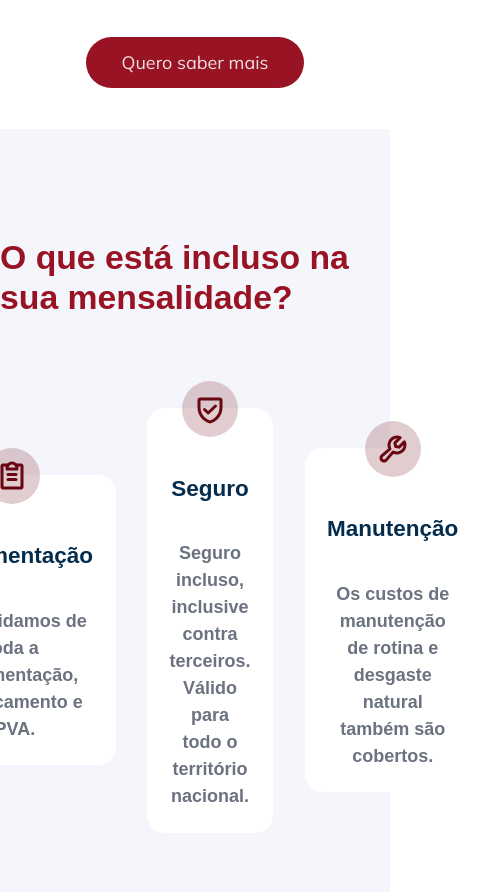
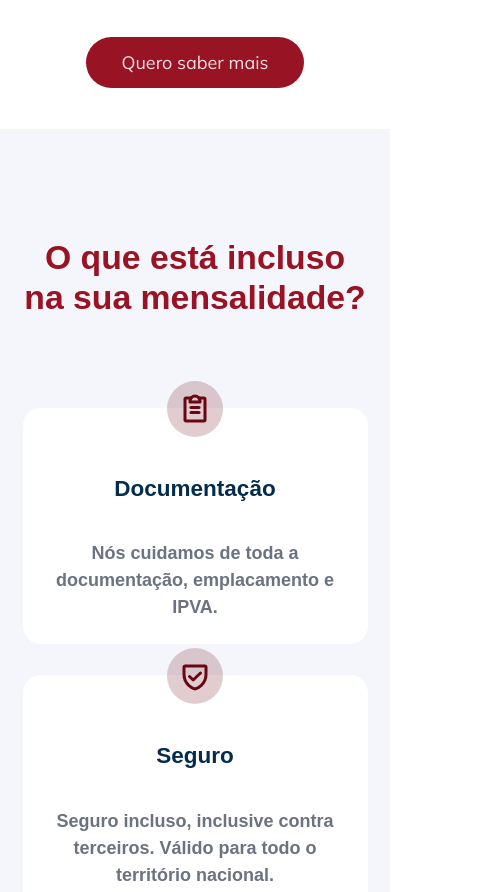
Before and after one commit to FabbSantos/ccv, a website built with Vite: page CCV/index.html in a window 390 px wide. Shown: the part 2424-3316 px from the top of the page, 481 px wide, since content can reach past the window. Built offline with nearby package versions, Linux system fonts and the light colour scheme; files whose address does not match are found by name.

Commit message:
some issues fixed.

```diff
--- a/CCV/index.html
+++ b/CCV/index.html
@@ -137,10 +137,10 @@
 
   <!-- end of the services -->
 
-  <div class="flex flex-col justify-center items-center bg-gray_opacity w-screen">
-    <h2 class="font-bold pt-24 text-3xl text-primary_red">O que está incluso na sua mensalidade?</h2>
+  <div class="flex flex-col justify-center items-center bg-gray_opacity w-screen px-5">
+    <h2 class="text-center font-bold pt-24 text-3xl text-primary_red">O que está incluso na sua mensalidade?</h2>
 
-    <div class="flex flex-row justify-evenly gap-7 items-center lg:max-w-[1400px] pt-20 pb-10">
+    <div class="flex flex-col lg:flex-row justify-evenly gap-7 items-center lg:max-w-[1400px] pt-20 pb-10">
 
       <div class="box rounded-2xl flex flex-col items-center text-center bg-white p-5 lg:max-w-[350px]">
         <img class="-mt-11" src="./assets/documentation.svg" alt="Documentação">
@@ -161,7 +161,7 @@
       </div>
     </div>
 
-    <div class="flex flex-row justify-evenly gap-7 items-center lg:max-w-[1400px] pt-12 pb-10">
+    <div class="flex flex-col lg:flex-row justify-evenly gap-7 items-center lg:max-w-[1400px] lg:pt-12 pb-10">
 
       <div class="box rounded-2xl flex flex-col items-center text-center bg-white p-5 lg:max-w-[350px]">
         <img class="-mt-11" src="./assets/car_res.svg" alt="Carro Reserva">
```
